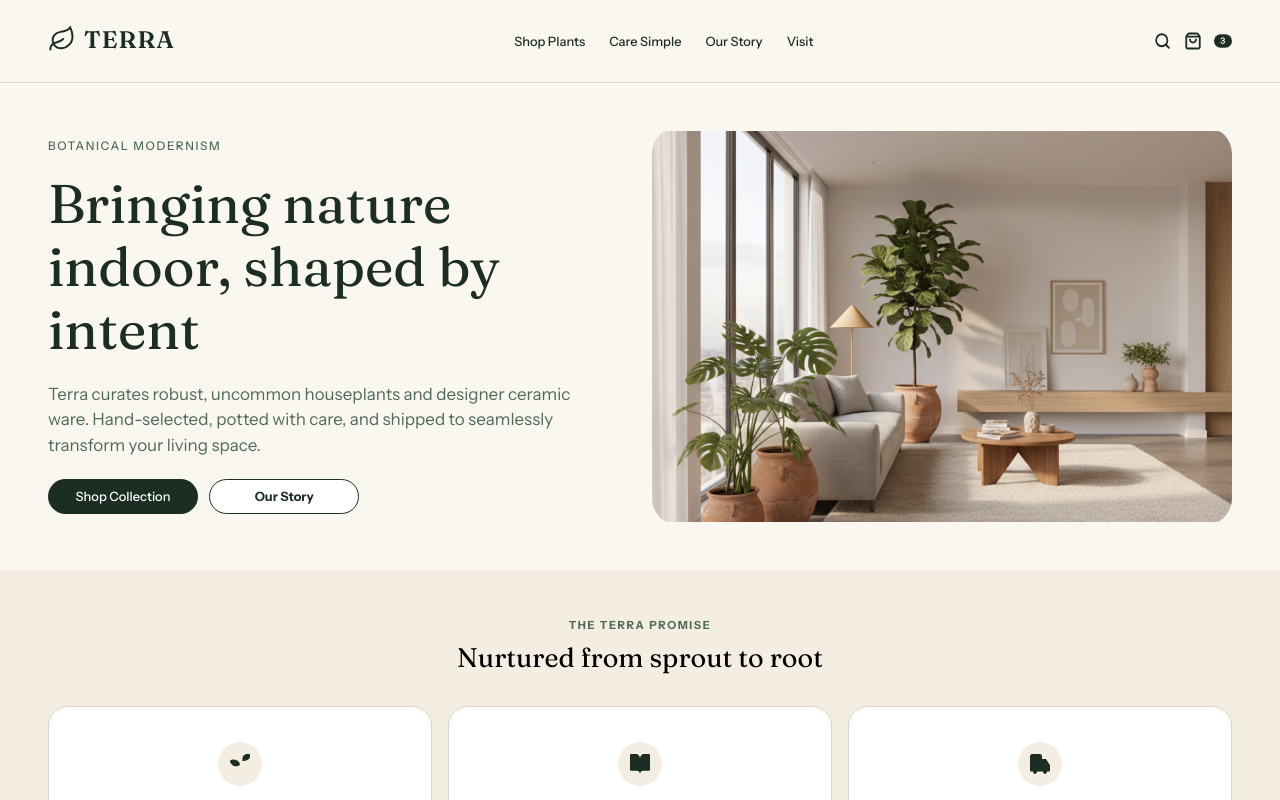
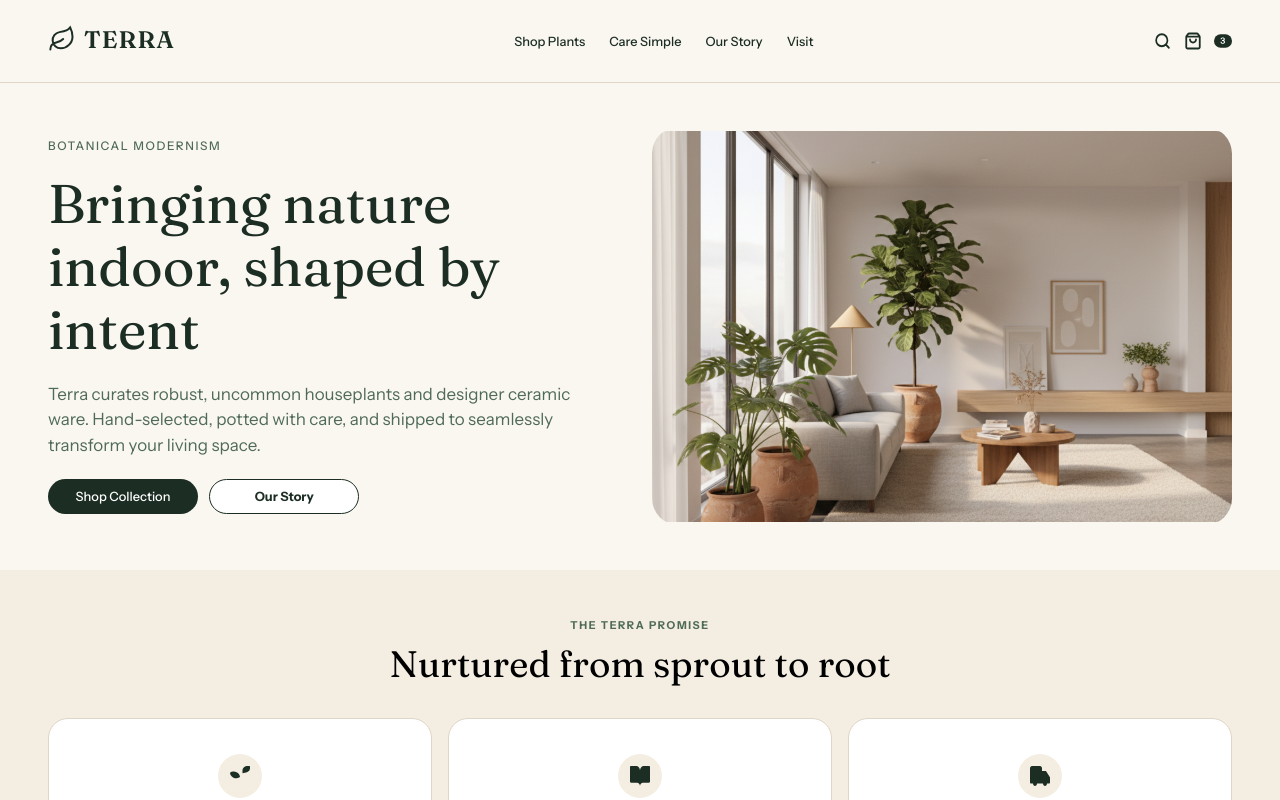
Before and after one commit to knaur-onn/Terra, a React (Vite) app: page / in a window 1280 px wide. Shown: the top 800 px of the page. Built offline with nearby package versions, Linux system fonts and the light colour scheme.

Commit message:
Improved the responsiveness of the text of the Title component

```diff
--- a/src/components/Header.jsx
+++ b/src/components/Header.jsx
@@ -13,10 +13,10 @@ function Hero() {
             <img src={logo} alt="" />
           </div>
           <nav className="center-navigation">
-            <a href="">Shop Plants</a>
-            <a href="">Care Simple</a>
-            <a href="">Our Story</a>
-            <a href="">Visit</a>
+            <a href="#">Shop Plants</a>
+            <a href="#">Care Simple</a>
+            <a href="#">Our Story</a>
+            <a href="#">Visit</a>
           </nav>
           <nav className="header-navigation">
             {/* Update element to be clickable */}
--- a/src/styles/Title.css
+++ b/src/styles/Title.css
@@ -8,7 +8,7 @@
 .title-small-header{
     color: #4F6B58;
     font-family: "Instrument Sans", sans-serif;
-    font-size: 0.7rem;
+    font-size: clamp(0.6rem, 0.85vw, 1rem);
     font-weight: 700;
     letter-spacing: 0.1rem;
     margin-bottom: 0.6rem;
@@ -16,7 +16,7 @@
 
 .title-header{
     font-family: "Fraunces", serif;
-    font-size: 1.68rem;
+    font-size: clamp(1.68rem, 4vw, 2.3rem);
     font-weight: 400;
     margin-bottom: 2rem;
 }
```
